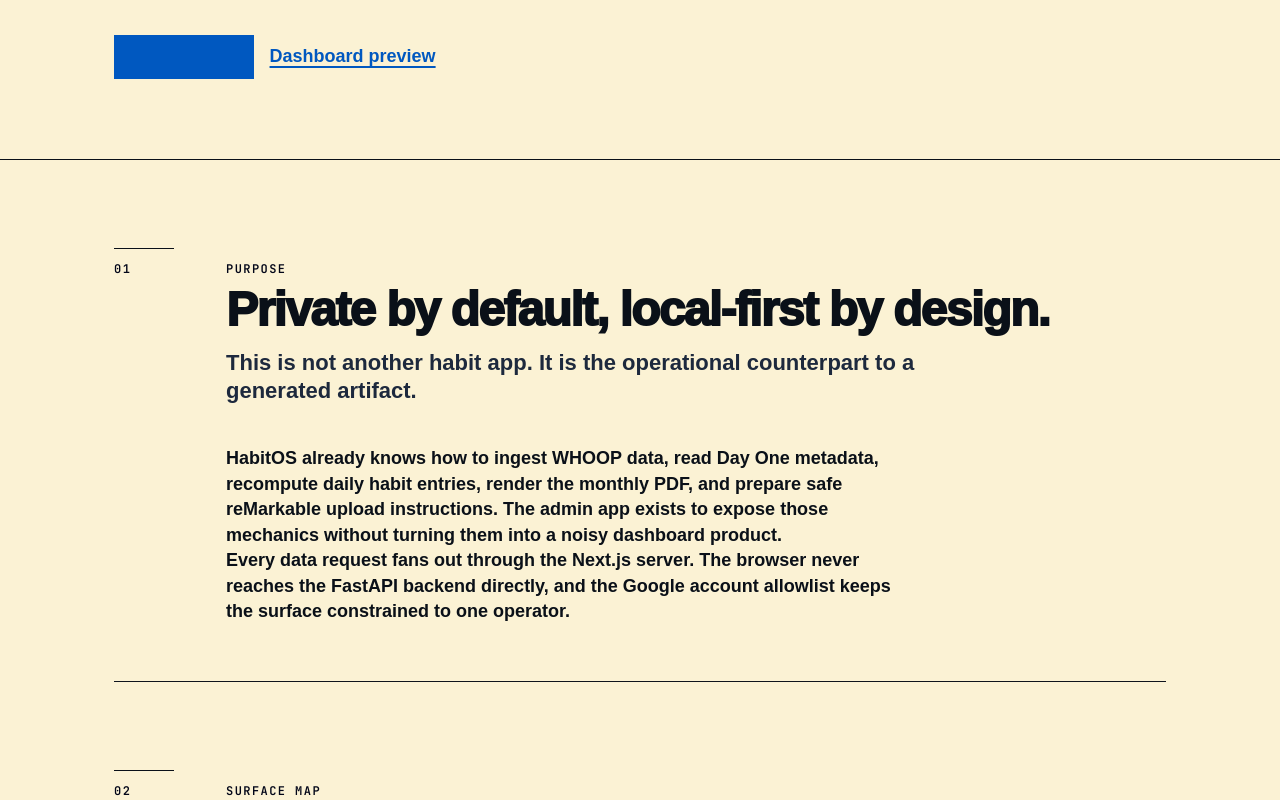
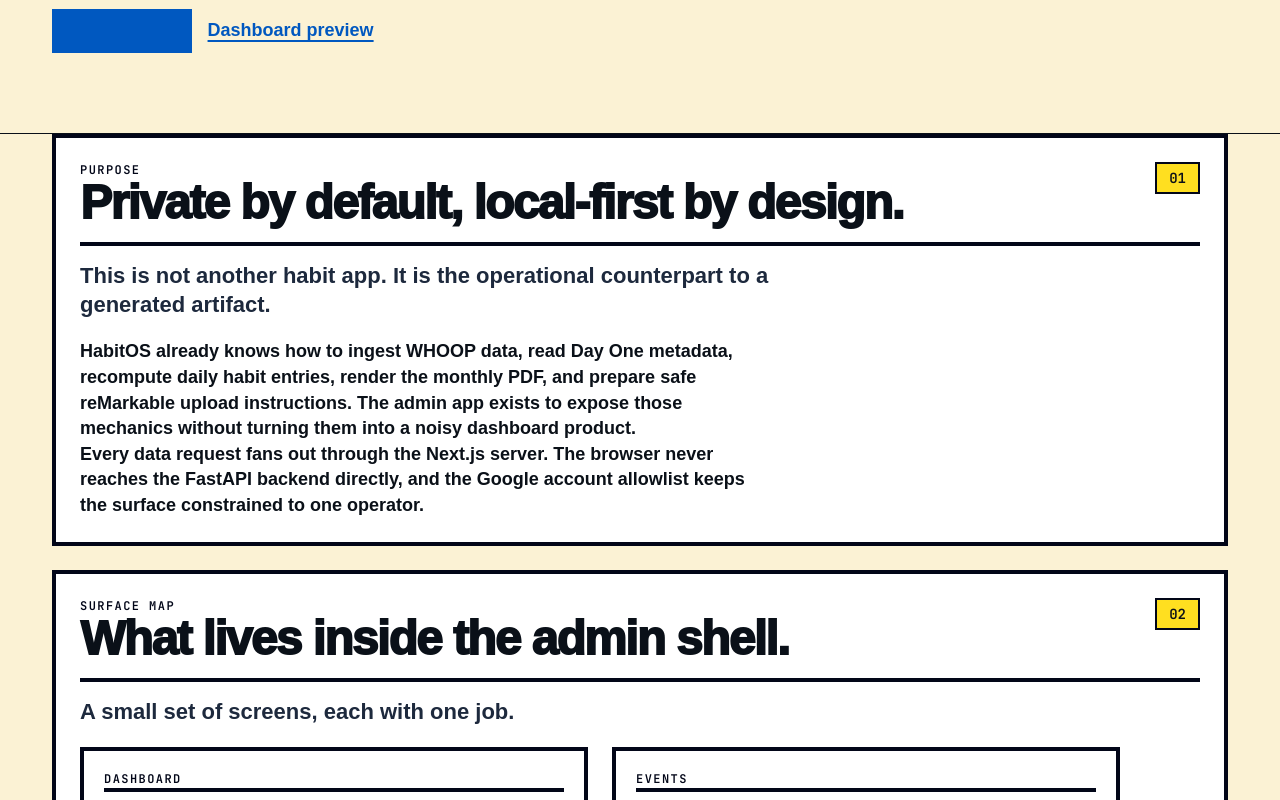
Before and after one commit to pratyush1712/Habits-OS, a Next.js app in the folder apps/admin/: page / in a window 1280 px wide. Shown: the part 940-1740 px from the top of the page. Built offline with nearby package versions, Linux system fonts and the light colour scheme.

Commit message:
Redesign admin layout primitives
Ultraworked with [Sisyphus](https://github.com/code-yeongyu/oh-my-openagent)

Co-authored-by: Sisyphus <clio-agent@sisyphuslabs.ai>

```diff
--- a/apps/admin/components/primitives/numeric.tsx
+++ b/apps/admin/components/primitives/numeric.tsx
@@ -3,7 +3,7 @@ import type { ReactNode } from "react";
 import { cn } from "@/lib/utils";
 
 /**
- * Monospace numeric readout with optional serif unit annotation.
+ * Monospace numeric readout with optional unit annotation.
  */
 export function Numeric({
   className,
@@ -15,9 +15,9 @@ export function Numeric({
   value: ReactNode;
 }) {
   return (
-    <span className={cn("tabular font-mono text-[14px] text-ink", className)}>
+    <span className={cn("tabular font-mono text-[15px] font-black text-slate-950", className)}>
       {value}
-      {unit ? <span className="ml-1 font-serif italic text-ink-mid">{unit}</span> : null}
+      {unit ? <span className="ml-1 font-sans text-slate-700">{unit}</span> : null}
     </span>
   );
 }
--- a/apps/admin/components/primitives/page.tsx
+++ b/apps/admin/components/primitives/page.tsx
@@ -1,8 +1,6 @@
 import type { ReactNode } from "react";
 
 import { cn } from "@/lib/utils";
-
-import { Rule } from "./rule";
 
 /**
  * Top-level page wrapper that applies the shared gutter and maximum width.
@@ -15,7 +13,7 @@ export function Page({
   className?: string;
 }) {
   return (
-    <div className={cn("mx-auto max-w-[1180px] px-[clamp(20px,5vw,88px)]", className)}>
+    <div className={cn("mx-auto max-w-[1240px] px-4 sm:px-6 lg:px-8", className)}>
       {children}
     </div>
   );
@@ -41,7 +39,7 @@ export function Column({
 }
 
 /**
- * Screen section with the numbering and typography from the handoff.
+ * Bold section block for operational pages.
  */
 export function Section({
   children,
@@ -57,20 +55,18 @@ export function Section({
   title: ReactNode;
 }) {
   return (
-    <section className="border-t border-rule pt-[88px] pb-14 first:border-t-0">
-      <div className="grid items-baseline gap-6 md:grid-cols-[88px_1fr]">
-        <div className="mono-label flex w-[60px] border-t border-ink pt-3">
+    <section className="mt-6 border-4 border-slate-950 bg-white p-5 first:mt-0 sm:p-6">
+      <div className="flex flex-col gap-3 border-b-4 border-slate-950 pb-4 sm:flex-row sm:items-start sm:justify-between">
+        <div className="space-y-2">
+          <p className="mono-label m-0 text-blue-700">{kicker}</p>
+          <h2 className="section-title m-0">{title}</h2>
+        </div>
+        <div className="inline-flex w-fit border-2 border-slate-950 bg-yellow-300 px-3 py-1 font-mono text-sm font-black">
           {number}
         </div>
-        <div className="space-y-2">
-          <p className="mono-label">{kicker}</p>
-          <h2 className="section-title m-0">{title}</h2>
-        </div>
       </div>
-      {lede ? (
-        <p className="section-lede mt-4 ml-0 md:ml-[112px]">{lede}</p>
-      ) : null}
-      <div className="mt-10 ml-0 md:ml-[112px]">{children}</div>
+      {lede ? <p className="section-lede mt-4 mb-0">{lede}</p> : null}
+      <div className="mt-5">{children}</div>
     </section>
   );
 }
@@ -90,20 +86,21 @@ export function PageHeader({
   title: ReactNode;
 }) {
   return (
-    <header className="space-y-4">
+    <header className="border-4 border-slate-950 bg-white p-5 sm:p-6">
       <div className="flex flex-col gap-4 md:flex-row md:items-end md:justify-between">
-        <div className="space-y-2">
-          <p className="mono-label">{eyebrow}</p>
-          <h1 className="m-0 text-[clamp(2rem,4vw,3.5rem)] leading-[1.02] tracking-[-0.02em] font-light">
+        <div className="space-y-3">
+          <p className="mono-label m-0 text-blue-700">{eyebrow}</p>
+          <h1 className="m-0 text-[clamp(2.5rem,6vw,5rem)] leading-none font-black tracking-[-0.05em]">
             {title}
           </h1>
           {subtitle ? (
-            <p className="body-column m-0 text-ink-mid italic">{subtitle}</p>
+            <p className="m-0 max-w-[70ch] text-xl leading-snug font-black text-slate-800">
+              {subtitle}
+            </p>
           ) : null}
         </div>
         {actions ? <div className="flex flex-wrap gap-3">{actions}</div> : null}
       </div>
-      <Rule />
     </header>
   );
 }
--- a/apps/admin/components/primitives/rule.tsx
+++ b/apps/admin/components/primitives/rule.tsx
@@ -1,5 +1,5 @@
 /**
- * Hairline rule used throughout the editorial layout system.
+ * Heavy divider used throughout the control-panel layout system.
  */
 export function Rule({
   variant = "default",
@@ -8,10 +8,10 @@ export function Rule({
 }) {
   const tone =
     variant === "strong"
-      ? "border-ink"
+      ? "border-slate-950"
       : variant === "soft"
-        ? "border-rule-soft"
-        : "border-rule";
+        ? "border-slate-400"
+        : "border-slate-950";
 
-  return <hr className={`my-0 border-0 border-t ${tone}`} />;
+  return <hr className={`my-0 border-0 border-t-4 ${tone}`} />;
 }
```
